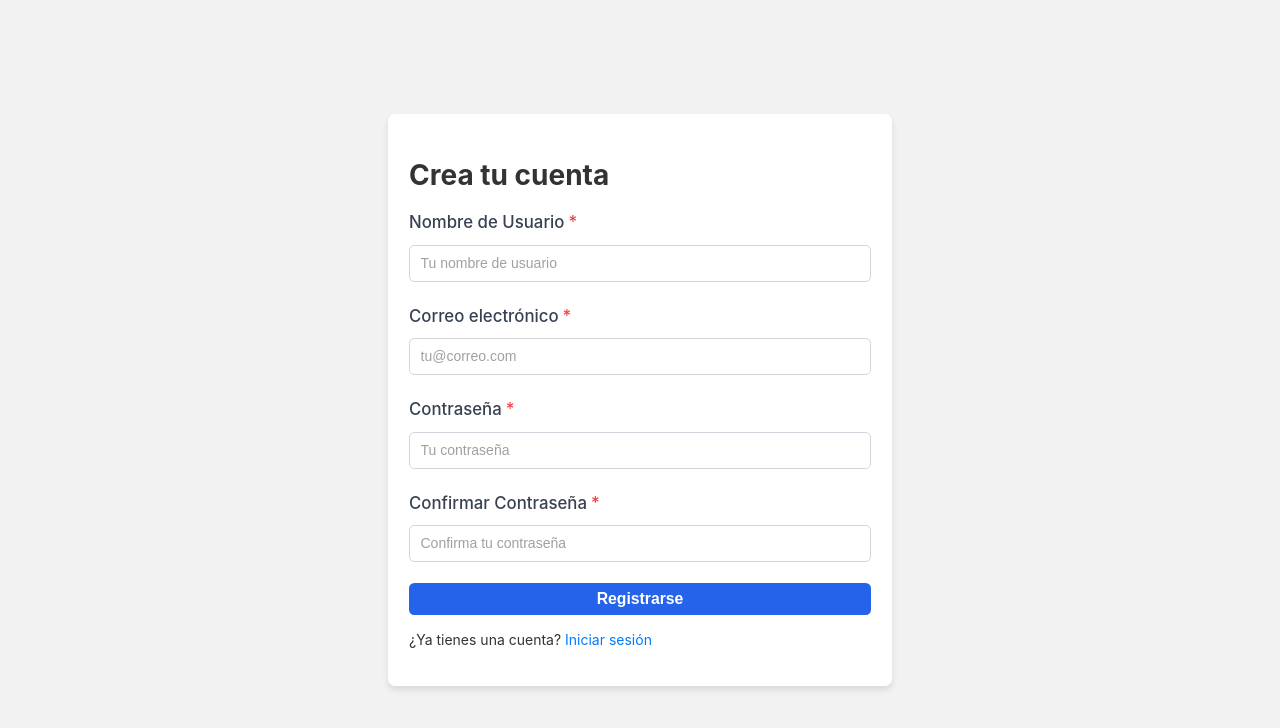
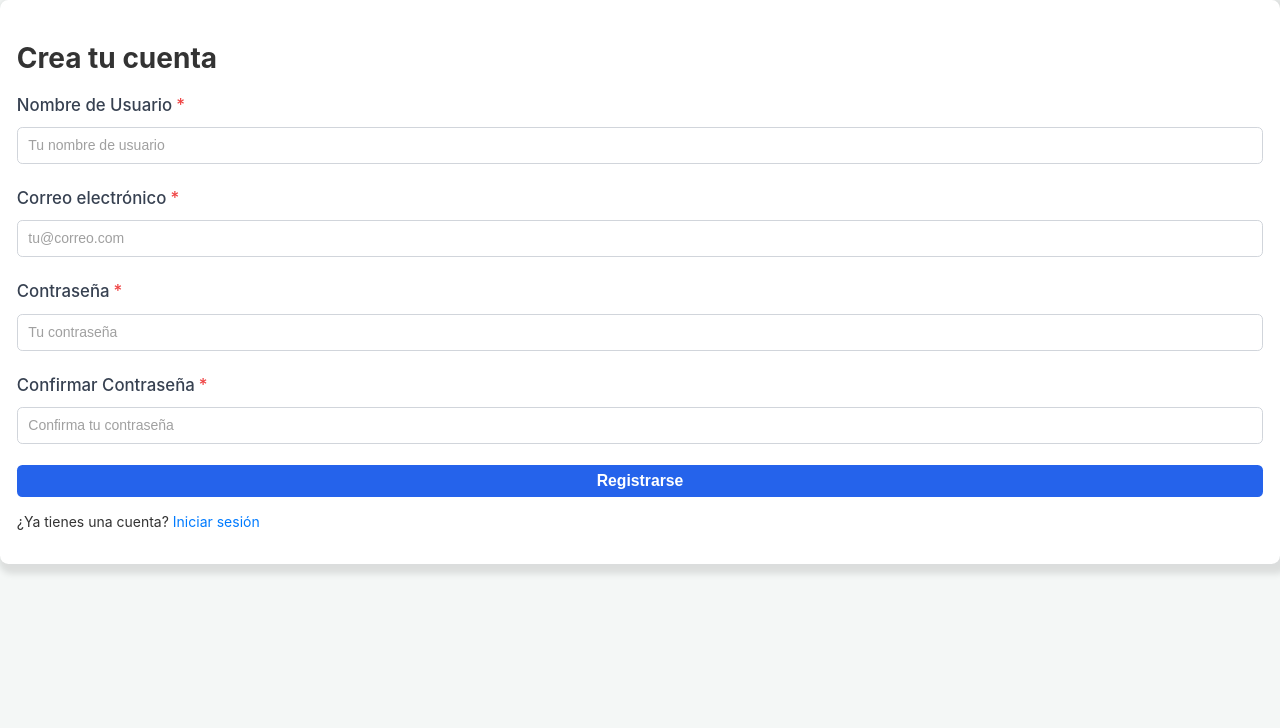
Before and after one commit to V1ct0r5/proyecto_web_TFG, a React (Create React App) app in the folder frontend/reactapp/: page /register in a window 1280 px wide. Shown: the top 728 px of the page. Built offline with nearby package versions, Linux system fonts and the light colour scheme; the HTML template or start-up script is replaced by a standard one.

Commit message:
Reformulación de aplicación de estilos

```diff
--- a/frontend/reactapp/src/pages/RegistroPage.js
+++ b/frontend/reactapp/src/pages/RegistroPage.js
@@ -1,20 +1,18 @@
 import React from "react";
 import RegistrationForm from "../components/auth/RegistroForm";
 import { Link } from "react-router-dom";
-import styles from "./AuthLayout.module.css";
+
 
 function RegistrationPage() {
-    return (
-        <div className={styles.authPage}>
-            <div className={styles.mainContentArea}>
-                <div className={styles.formContainer}>
-                    <h1 className={styles.formTitle}>Crea tu cuenta</h1>
-                    <RegistrationForm />
-                    <p className={styles.formFooter}>¿Ya tienes una cuenta? <Link to="/login" className={styles.formLink}>Iniciar sesión</Link></p>
-                </div>
-            </div>
-        </div>
-    );
+    return (
+        <div className="page-centered-content">
+            <div className="formContainer">
+                <h1 className="formTitle">Crea tu cuenta</h1>
+                <RegistrationForm />
+                <p className="formFooter">¿Ya tienes una cuenta? <Link to="/login" className="formLink">Iniciar sesión</Link></p>
+                </div>
+            </div>
+    );
 }
 
 export default RegistrationPage;
```
